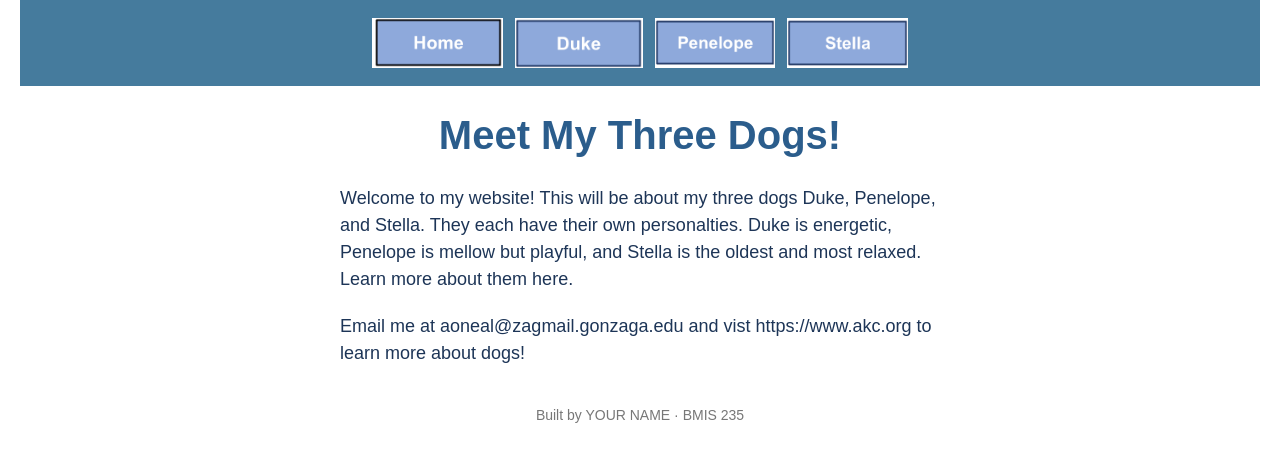
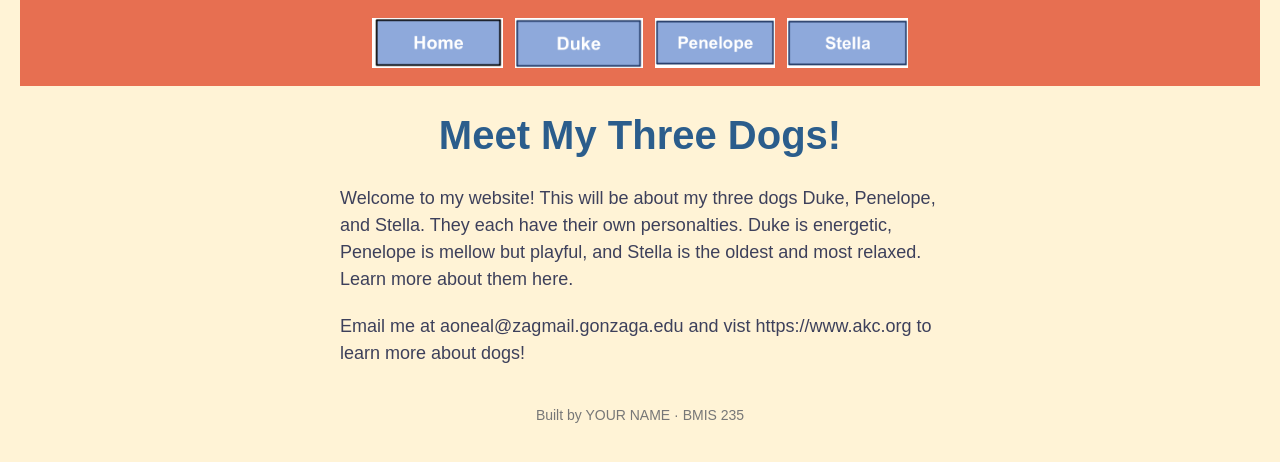
Before and after one commit to aoneal715/bmis235-html-3, a plain HTML site: page index.html in a window 1280 px wide. Drawn offline with Linux system fonts and the light colour scheme.

Commit message:
Update body and nav styles in styles.css

```diff
--- a/styles.css
+++ b/styles.css
@@ -10,15 +10,15 @@
    ===================================================================== */
 
 body {
-    font-family: Arial, sans-serif;
-    background-color: #ffffff;
-    color: #1D3557;
+   font-family: Arial, sans-serif;
+    background-color: #FFF3D6;
+    color: #3D405B;
     margin: 0;
     padding: 0 20px 40px 20px;
 
 /* the menu at the top of every page */
 nav {
-    background-color: #457B9D;
+    background-color: #E76F51;
     padding: 14px;
     text-align: center;
 }
```
